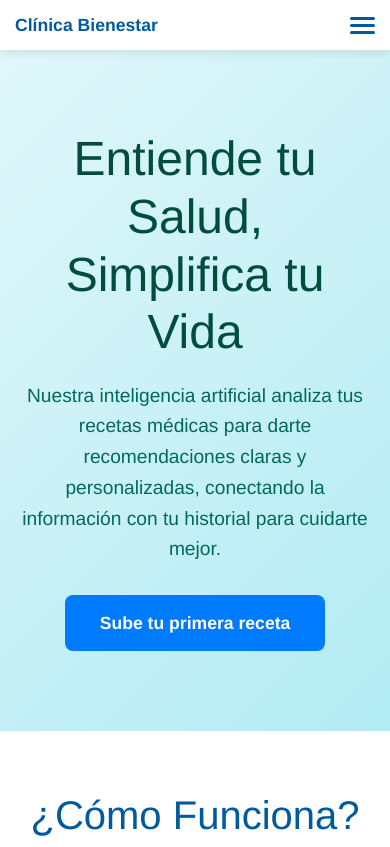
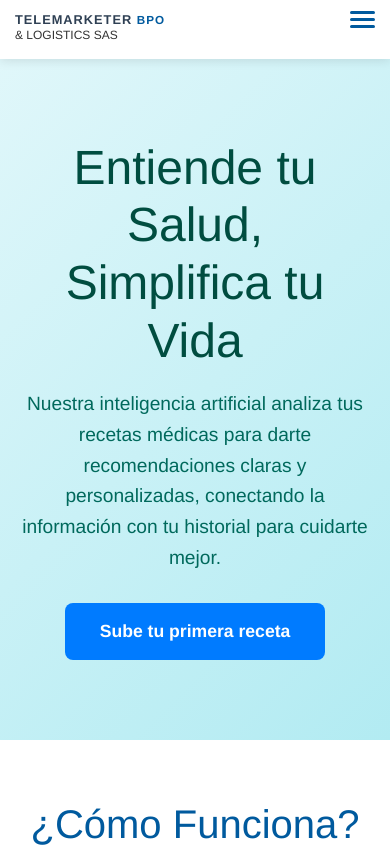
Before and after one commit to Albeiro2/ocacionales, a React (Vite) app: page / in a window 390 px wide. Shown: the top 847 px of the page. Built offline with nearby package versions, Linux system fonts and the light colour scheme.

Commit message:
Logo creado

```diff
--- a/src/assets/assets.js
+++ b/src/assets/assets.js
@@ -1,5 +1,7 @@
 import fondo from './fondo.jpg';
+import logo from './logo.png';
 
 export const images = {
-    fondo
+    fondo,
+    logo
 };
--- a/src/components/Menu/MenuBar.css
+++ b/src/components/Menu/MenuBar.css
@@ -1,39 +1,79 @@
 /* --- ESTILOS DE ESCRITORIO --- */
-
-/* Contenedor principal de la barra de navegación */
 .medical-navbar {
   position: sticky;
   top: 0;
   width: 100%;
   z-index: 1000;
   display: flex;
-  justify-content: center;
+  justify-content: flex-start;
   align-items: center;
   background-color: #ffffff;
   padding: 15px 30px;
   box-shadow: 0 2px 10px rgba(0, 0, 0, 0.1);
   font-family: 'Helvetica Neue', Arial, sans-serif;
+  flex-wrap: wrap;
 }
 
-/* Estilo del logo */
+/* Logo en letras a la izquierda, compacto */
 .navbar-logo {
   position: absolute;
   left: 30px;
+  top: 50%;
+  transform: translateY(-50%);
+  height: auto;
+  display: flex;
+  align-items: center;
+  max-width: 270px;
+  min-width: min-content;
+  padding-right: 12px;
+  margin-right: 4px;
+  z-index: 2;
 }
 
-.navbar-logo a {
-  font-size: 1.5rem;
-  font-weight: bold;
-  color: #005a9e;
+.logo-link {
   text-decoration: none;
+  display: flex;
+  align-items: center;
 }
 
-/* Contenedor en escritorio */
-.navbar-right-content {
-  display: contents;
+/* Bloque de textos */
+.logo-text-group {
+  display: flex;
+  flex-direction: column;
+  align-items: flex-start;
+  line-height: 1;
+  flex-shrink: 1;
+  min-width: 0;
 }
 
-/* Enlaces de navegación */
+.logo-title {
+  font-weight: bold;
+  letter-spacing: 1px;
+  color: #2f4054;
+  font-size: 1.25rem;
+  margin-top: 2px;
+}
+.logo-title span {
+  color: #005a9e;
+  font-weight: bold;
+  font-size: 1.12rem;
+}
+.logo-subtitle {
+  color: #333;
+  font-size: 1.09rem;
+  margin-top: 2px;
+  font-weight: 500;
+}
+
+/* Contenedor de los links del menú en escritorio */
+.navbar-right-content {
+  display: flex;
+  flex: 1 1 auto;
+  justify-content: center;
+  align-items: center;
+  min-width: 0;
+}
+
 .navbar-links {
   list-style: none;
   display: flex;
@@ -41,13 +81,12 @@
   margin: 0;
   padding: 0;
   gap: 35px;
+  flex-wrap: wrap;   /* Menús nunca se empalman */
 }
-
 .navbar-links li {
   display: flex;
   align-items: center;
 }
-
 .navbar-links li a {
   text-decoration: none;
   color: #333333;
@@ -57,13 +96,10 @@
   cursor: pointer;
   display: inline-block;
 }
-
 .navbar-links li a:hover {
   color: #005a9e;
   border-bottom: 2px solid #005a9e;
 }
-
-/* Estilo para el enlace activo */
 .navbar-links li a.active {
   color: #005a9e;
   border-bottom: 2px solid #005a9e;
@@ -75,8 +111,6 @@
   align-items: center;
   gap: 15px;
 }
-
-/* Estilos de botones */
 .login-button, .register-button {
   padding: 10px 20px;
   border-radius: 5px;
@@ -86,14 +120,12 @@
   transition: background-color 0.3s;
   white-space: nowrap;
 }
-
 .login-button { background-color: #007bff; }
 .login-button:hover { background-color: #0056b3; }
 .register-button { background-color: #28a745; }
 .register-button:hover { background-color: #218838; }
 
-/* --- ESTILOS PARA EL MENÚ MÓVIL --- */
-
+/* --- MENÚ MÓVIL --- */
 .menu-toggle {
   display: none;
   flex-direction: column;
@@ -101,8 +133,10 @@
   gap: 5px;
   position: absolute;
   right: 30px;
+  top: 50%;
+  transform: translateY(-50%);
+  z-index: 3;
 }
-
 .menu-toggle .bar {
   width: 25px;
   height: 3px;
@@ -111,8 +145,20 @@
   transition: all 0.3s ease;
 }
 
+/* Responsive mediano: el logo y los links se compactan para no chocar ni interrumpirse */
+@media (max-width: 1100px) {
+  .navbar-logo {
+    max-width: 165px;
+    padding-right: 5px;
+  }
+  .logo-title { font-size: 1rem; }
+  .logo-title span { font-size: .95rem; }
+  .logo-subtitle { font-size: .9rem; }
+  .navbar-links { gap: 18px; }
+}
+
+/* Responsive: menú móvil desplegable y logo en la zona superior */
 @media (max-width: 850px) {
-  /* Ajustar navbar para móvil - ASEGURAR QUE SEA STICKY */
   .medical-navbar {
     position: sticky;
     top: 0;
@@ -121,24 +167,28 @@
     background-color: #ffffff;
     z-index: 1000;
   }
-
-  /* Logo en móvil */
   .navbar-logo {
     position: static;
+    left: 0;
+    top: 0;
+    transform: none;
     flex: 1;
+    max-width: 98vw;
+    margin-bottom: 8px;
+    padding-right: 0;
+    z-index: 2;
   }
-
-  .navbar-logo a {
-    font-size: 1.25rem;
-  }
-
-  /* Mostrar el botón de menú hamburguesa con 3 líneas */
+  .logo-title { font-size: 1.05rem; }
+  .logo-title span { font-size: 1rem; }
+  .logo-subtitle { font-size: .96rem; }
   .menu-toggle {
     display: flex;
     gap: 4px;
+    position: absolute;
+    right: 30px;
+    top: 18px;
+    transform: none;
   }
-
-  /* Menú desplegable - posición fixed para que se mantenga visible */
   .navbar-right-content {
     display: none;
     position: fixed;
@@ -154,12 +204,9 @@
     padding: 0;
     z-index: 999;
   }
-
   .navbar-right-content.active {
     display: flex;
   }
-
-  /* Enlaces en móvil - CENTRADOS */
   .navbar-links {
     flex-direction: column;
     width: 100%;
@@ -168,62 +215,60 @@
     padding: 0;
     margin: 0;
   }
-
   .navbar-links li {
     width: 100%;
     display: block;
   }
-
   .navbar-links li a {
     display: block;
     width: 100%;
     padding: 15px 20px;
-    text-align: center; /* CENTRADO */
+    text-align: center;
     border-bottom: 1px solid rgba(0, 90, 158, 0.1);
     box-sizing: border-box;
   }
-
   .navbar-links li a:hover {
     background-color: rgba(0, 90, 158, 0.05);
     border-bottom: 1px solid rgba(0, 90, 158, 0.1);
   }
-
-  /* Estilo activo en móvil */
   .navbar-links li a.active {
     background-color: rgba(0, 90, 158, 0.1);
     color: #005a9e;
     border-bottom: 1px solid rgba(0, 90, 158, 0.2);
     font-weight: 600;
   }
-
-  /* Botones de autenticación en móvil */
   .navbar-auth {
     margin: 15px 20px;
     padding: 0;
     gap: 10px;
     flex-direction: column;
   }
-
   .login-button, .register-button {
     width: 100%;
     text-align: center;
   }
 }
 
-/* Para pantallas muy pequeñas */
+/* Responsive en muy pequeños */
 @media (max-width: 480px) {
-  .navbar-logo a {
-    font-size: 1.1rem;
+  .navbar-logo {
+    max-width: 98vw;
+    margin-bottom: 6px;
+    padding-right: 0;
+    left: 0;
+    top: 0;
+    transform: none;
   }
-
+  .logo-title { font-size: .8rem; }
+  .logo-title span { font-size: .73rem; }
+  .logo-subtitle { font-size: .75rem; }
   .medical-navbar {
     padding: 12px 15px;
   }
-
   .menu-toggle {
     right: 15px;
+    top: 11px;
   }
-
   .navbar-right-content {
     top: 50px;
     max-height: calc(100vh - 50px);
--- a/src/components/Menu/MenuBar.jsx
+++ b/src/components/Menu/MenuBar.jsx
@@ -11,7 +11,6 @@ const MenuBar = () => {
   // Función que decide qué hacer al hacer clic
   const handleNavigation = (sectionId) => {
     setMenuOpen(false);
-
     if (location.pathname === '/') {
       const element = document.getElementById(sectionId);
       if (element) {
@@ -26,16 +25,13 @@ const MenuBar = () => {
   useEffect(() => {
     const timer = setTimeout(() => {
       const sections = ['inicio', 'service', 'about', 'plan', 'contact'];
-
       const observer = new IntersectionObserver(
         (entries) => {
           const visibleEntries = entries.filter(entry => entry.isIntersecting);
-
           if (visibleEntries.length > 0) {
             const mostVisible = visibleEntries.reduce((prev, current) => {
               return (current.intersectionRatio > prev.intersectionRatio) ? current : prev;
             });
-
             setActiveSection(mostVisible.target.id);
           }
         },
@@ -88,17 +84,22 @@ const MenuBar = () => {
   return (
     <nav className="medical-navbar">
       <div className="navbar-logo">
-        <a href="#inicio" onClick={() => handleNavigation('inicio')}>
-          Clínica Bienestar
+        <a href="#inicio" onClick={() => handleNavigation('inicio')} className="logo-link">
+          <div className="logo-text-group">
+            <div className="logo-title">
+              TELEMARKETER <span>BPO</span>
+            </div>
+            <div className="logo-subtitle">
+              & LOGISTICS SAS
+            </div>
+          </div>
         </a>
       </div>
-
       <div className="menu-toggle" onClick={() => setMenuOpen(!menuOpen)}>
         <span className="bar"></span>
         <span className="bar"></span>
-        <span className="bar"></span> {/* TERCERA LÍNEA AGREGADA */}
+        <span className="bar"></span>
       </div>
-
       <div className={`navbar-right-content ${menuOpen ? 'active' : ''}`}>
         <ul className="navbar-links">
           <li>
```
Also changed, not shown: src/assets/logo.png (added).
